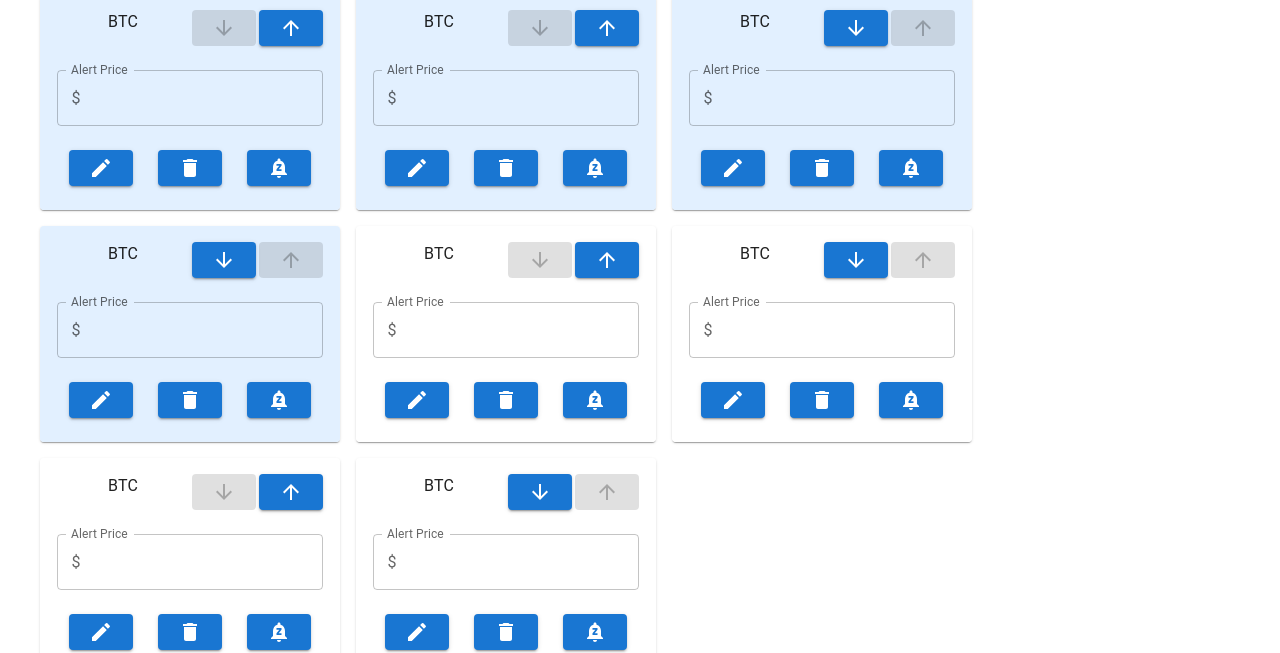
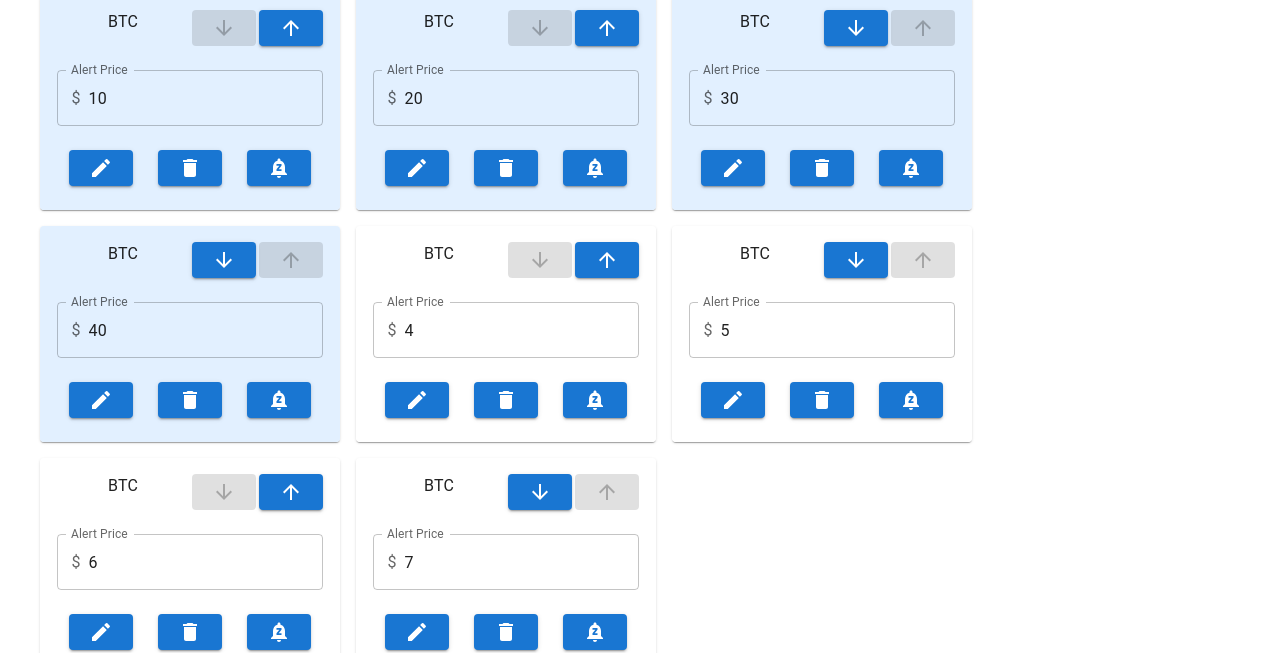
Before and after one commit to SwyftxBootcampTeam3/bearwatch, a React (Create React App) app in the folder frontend/: page / in a window 1280 px wide. Both pictures are taken after a click on the button "TOGGLE". Shown: the part 232-885 px from the top of the page. Built offline with nearby package versions, Linux system fonts and the light colour scheme.

Commit message:
Update alert value display

```diff
--- a/frontend/src/components/alertCard.tsx
+++ b/frontend/src/components/alertCard.tsx
@@ -32,7 +32,7 @@ interface CardProps {
               <Button variant="contained" disabled = {alertType === "Down"}><SvgIcon component={ArrowUpward}/></Button>
           </Grid>
           <Grid item xs={12}>
-            <TextField label = "Alert Price" id = {currentPrice} InputProps={{
+            <TextField label = "Alert Price" value = {currentPrice} InputProps={{
             startAdornment: <InputAdornment position="start">$</InputAdornment>,
           }}/>
           </Grid>
```
